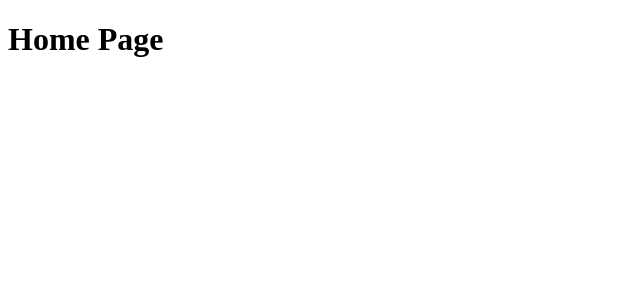
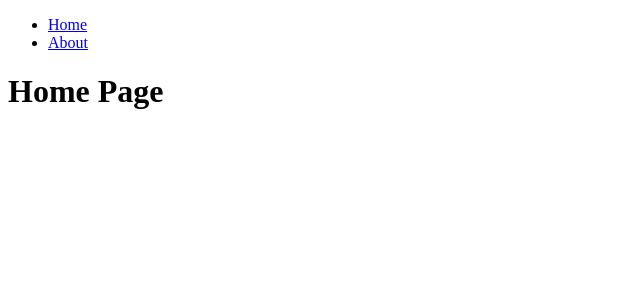
Before and after one commit to aalfonsogomez/nextjs-13-app, a Next.js app: page / in a window 1280 px wide. Shown: the top 300 px of the page, without its empty margins (0-640 px from the left). Built offline with nearby package versions, Linux system fonts and the light colour scheme.

Commit message:
Incluimos componentes head y layout generados automaticamente. Modificamo layout

```diff
--- /dev/null
+++ b/app/layout.js
@@ -0,0 +1,35 @@
+import Link from 'next/link'
+
+const links = [{
+  label: 'Home',
+  route: '/'
+}, {
+  label: 'About',
+  route: '/about'
+}]
+
+export default function RootLayout ({ children }) {
+  return (
+    <html>
+      <head>
+        <title>My first App with Nextjs 13</title>
+      </head>
+      <body>
+        <header>
+          <nav>
+            <ul>
+              {links.map(({ label, route }) => (
+                <li key={route}>
+                  <Link href={route}>
+                    {label}
+                  </Link>
+                </li>
+              ))}
+            </ul>
+          </nav>
+        </header>
+        {children}
+      </body>
+    </html>
+  )
+}
```
Also changed, not shown: app/head.js (added, +9 -0 lines).
